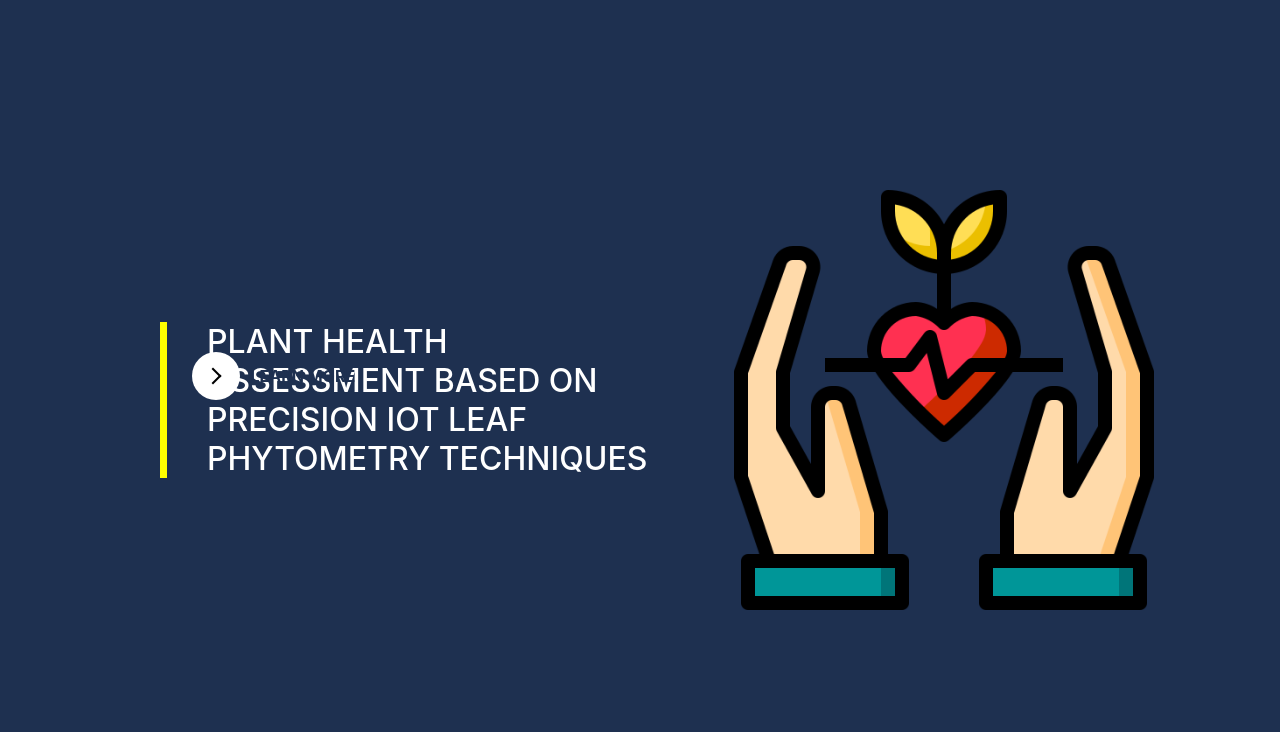
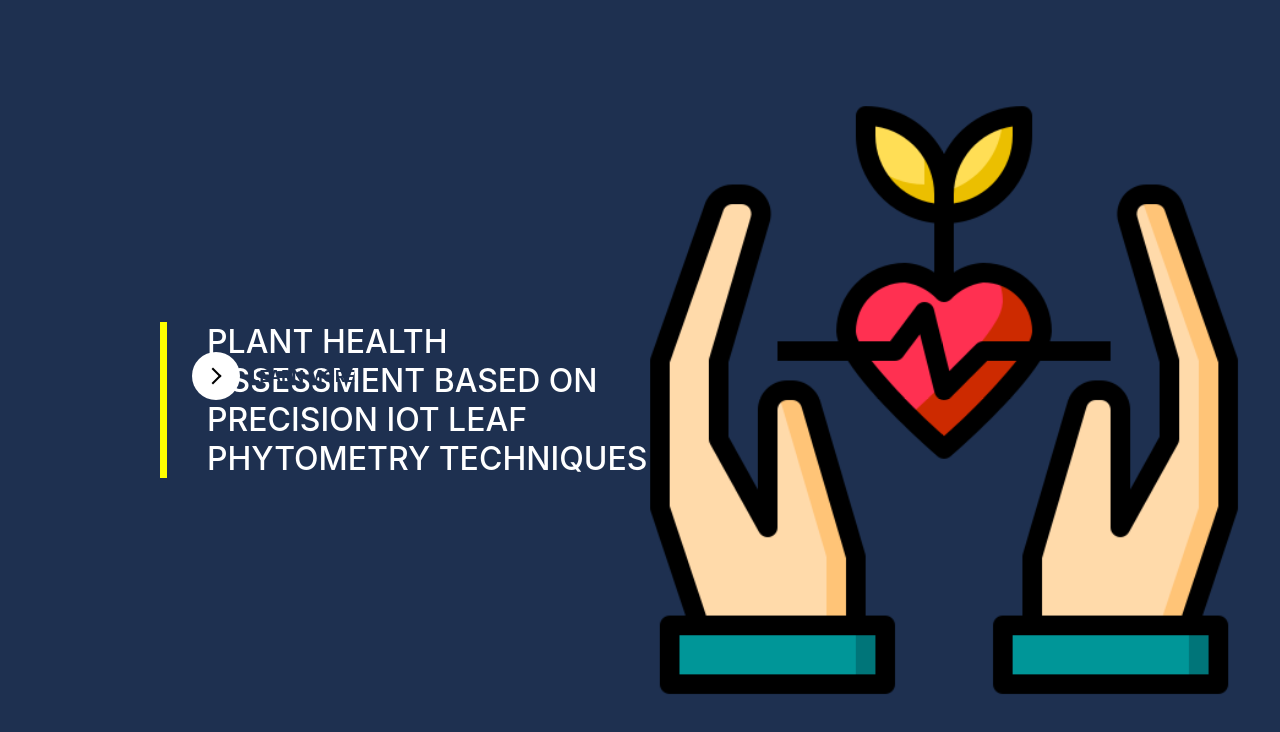
Before and after one commit to Agasthi98/research-web, a React (Create React App) app: page /home in a window 1280 px wide. Shown: the top 732 px of the page. Built offline with nearby package versions, Linux system fonts and the light colour scheme.

Commit message:
img animation implemented

```diff
--- a/src/components/home/home.jsx
+++ b/src/components/home/home.jsx
@@ -30,7 +30,7 @@ const Home = () => {
         </button>
       </div>
       <div className="right-box">
-        <img src={plant} />
+        <img className="image-home" src={plant} />
       </div>
     </div>
   );
--- a/src/components/home/home.scss
+++ b/src/components/home/home.scss
@@ -135,3 +135,13 @@
     }
   }
 }
+
+.image-home {
+  animation: beat 0.5s infinite alternate;
+}
+
+@keyframes beat {
+  to {
+    transform: scale(1.4);
+  }
+}
```
